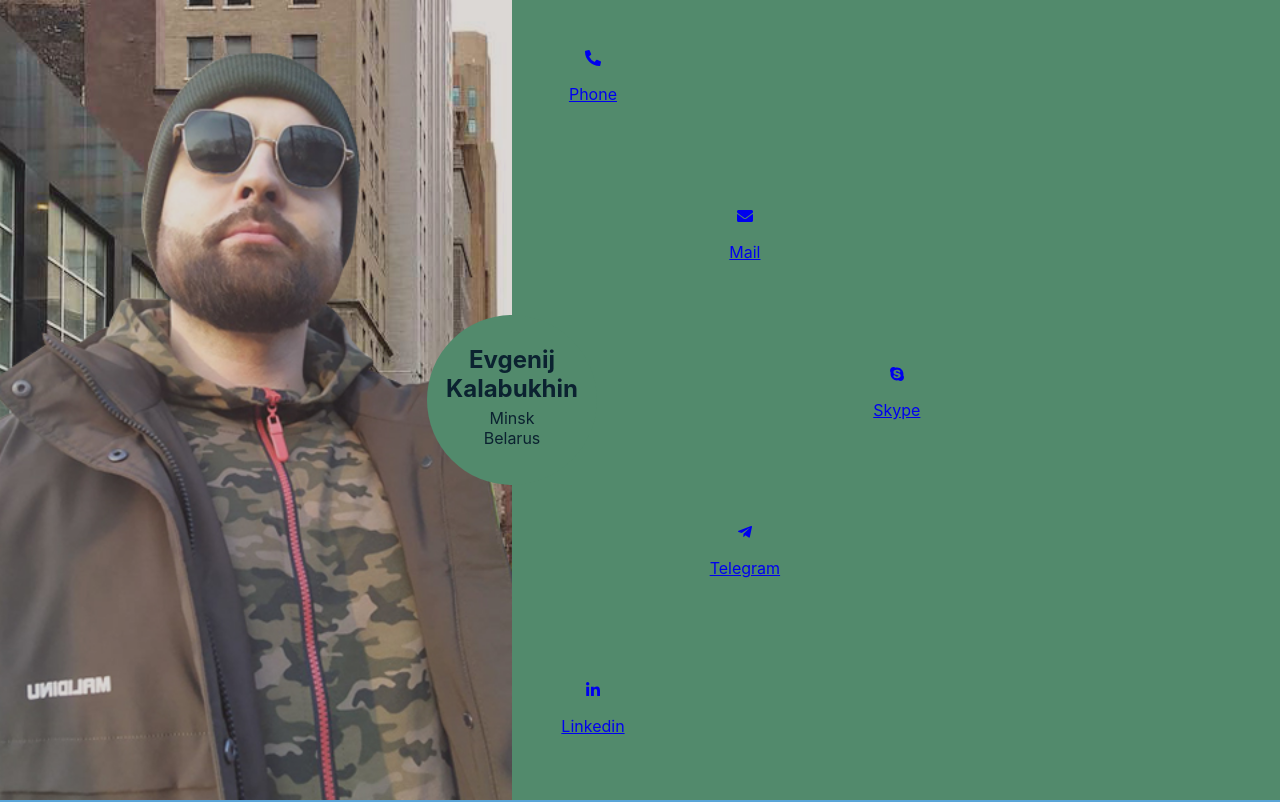
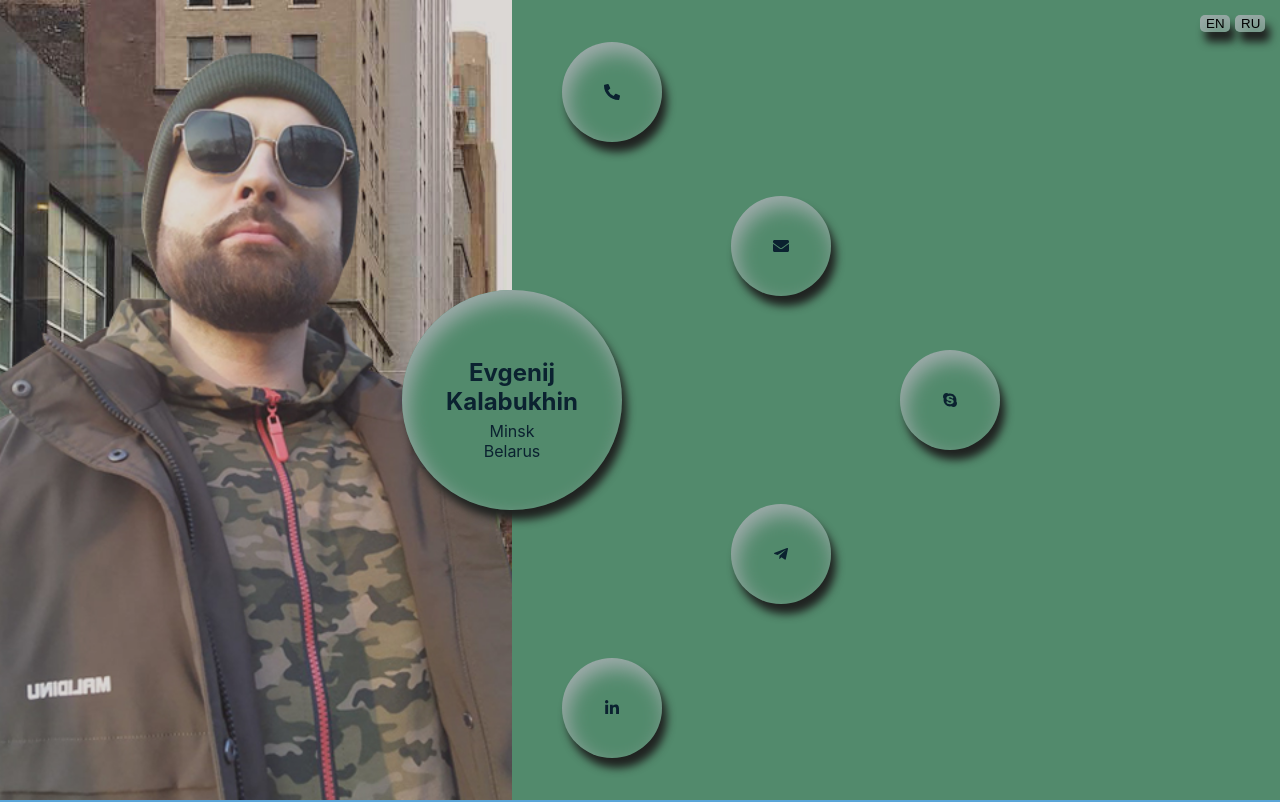
Before and after one commit to EK-machine/promo, a React (Create React App) app: page / in a window 1280 px wide. Shown: the top 802 px of the page. Built offline with nearby package versions, Linux system fonts and the light colour scheme.

Commit message:
made styling before img intersection logic

```diff
--- a/src/components/Preheader.jsx
+++ b/src/components/Preheader.jsx
@@ -21,16 +21,23 @@ function Preheader() {
   const isPreheaderVisible =
     intersection && intersection.intersectionRatio > 0.35;
 
-  const preheaderClasses = isPreheaderVisible
+  const preheaderOpacityClasses = isPreheaderVisible
     ? classNames(
         'preheader__opacity-container',
         'preheader__opacity-container_visible',
       )
     : classNames('preheader__opacity-container');
 
+  // const preheaderImgClasses = isPreheaderVisible
+  // ? classNames(
+  //     'preheader__opacity-container',
+  //     'preheader__opacity-container_visible',
+  //   )
+  // : classNames('preheader__opacity-container');
+
   return (
     <div ref={preheaderRef} className="preheader__container">
-      <div className={preheaderClasses}>
+      <div className={preheaderOpacityClasses}>
         <section className="preheader__img-container">
           <img
             className="preheader__img"
@@ -51,9 +58,8 @@ function Preheader() {
               Belarus
             </p>
           </div>
-          <div className="preheader__contacts-container_left">
+          <div className="preheader__contacts-container_buttons">
             <div className="preheader__contact-item">
-              <div className="preheader__contact-phone">
               <a className="preheader__contact-link" href="#">
                 <FontAwesomeIcon
                   className="preheader__contact-link_icon"
@@ -62,12 +68,10 @@ function Preheader() {
                 <p className="preheader__contact-link_text">Phone</p>
               </a>
             </div>
-            </div>
             <div className="preheader__contact-item" />
             <div className="preheader__contact-item" />
             <div className="preheader__contact-item" />
             <div className="preheader__contact-item">
-              <div className="preheader__contact-mail">
               <a className="preheader__contact-link" href="#">
                 <FontAwesomeIcon
                   className="preheader__contact-link_icon"
@@ -76,12 +80,10 @@ function Preheader() {
                 <p className="preheader__contact-link_text">Mail</p>
               </a>
             </div>
-            </div>
             <div className="preheader__contact-item" />
             <div className="preheader__contact-item" />
             <div className="preheader__contact-item" />
             <div className="preheader__contact-item">
-              <div className="preheader__contact-skype">
               <a className="preheader__contact-link" href="#">
                 <FontAwesomeIcon
                   className="preheader__contact-link_icon"
@@ -90,10 +92,8 @@ function Preheader() {
                 <p className="preheader__contact-link_text">Skype</p>
               </a>
             </div>
-            </div>
             <div className="preheader__contact-item" />
             <div className="preheader__contact-item">
-              <div className="preheader__contact-telegram">
               <a className="preheader__contact-link" href="#">
                 <FontAwesomeIcon
                   className="preheader__contact-link_icon"
@@ -102,10 +102,8 @@ function Preheader() {
                 <p className="preheader__contact-link_text">Telegram</p>
               </a>
             </div>
-            </div>
             <div className="preheader__contact-item" />
             <div className="preheader__contact-item">
-              <div className="preheader__contact-linkedin">
               <a className="preheader__contact-link" href="#">
                 <FontAwesomeIcon
                   className="preheader__contact-link_icon"
@@ -114,82 +112,18 @@ function Preheader() {
                 <p className="preheader__contact-link_text">Linkedin</p>
               </a>
             </div>
-            </div>
             <div className="preheader__contact-item" />
             <div className="preheader__contact-item" />
           </div>
-          <div className="preheader__contacts-container_right" />
-        </section>
-
-        {/* <section className="preheader__item preheader__img-container">
-          <img
-            className="preheader__avatar"
-            src="/images/avatar.jpg"
-            alt="EK face"
-          />
-        </section>
-        <section className="preheader__item preheader__bio-container">
-          <h1 className="preheader__name">Evgenij Kalabukhin</h1>
-          <p className="preheader__paragraph">Date of birth: 05.04.1987</p>
-          <p className="preheader__paragraph">Age: 33 </p>
-          <p className="preheader__paragraph">Marital status: married</p>
-          <p className="preheader__paragraph">Minsk, Belarus</p>
-        </section>
-        <section className="preheader__item preheader__contacts-container">
-          <div className="preheader__contact-item preheader__contact-phone">
-            <a className="preheader__contact-link" href="#">
-              <FontAwesomeIcon
-                className="preheader__contact-link_icon"
-                icon={faPhoneAlt}
-              />
-              <p className="preheader__contact-link_text">Phone</p>
-            </a>
-          </div>
-          <div className="preheader__contact-item preheader__contact-mail">
-            <a className="preheader__contact-link" href="#">
-              <FontAwesomeIcon
-                className="preheader__contact-link_icon"
-                icon={faEnvelope}
-              />
-              <p className="preheader__contact-link_text">Mail</p>
-            </a>
-          </div>
-          <div className="preheader__contact-item preheader__contact-skype">
-            <a className="preheader__contact-link" href="#">
-              <FontAwesomeIcon
-                className="preheader__contact-link_icon"
-                icon={faSkype}
-              />
-              <p className="preheader__contact-link_text">Skype</p>
-            </a>
-          </div>
-          <div className="preheader__contact-item preheader__contact-telegram">
-            <a className="preheader__contact-link" href="#">
-              <FontAwesomeIcon
-                className="preheader__contact-link_icon"
-                icon={faTelegramPlane}
-              />
-              <p className="preheader__contact-link_text">Telegram</p>
-            </a>
-          </div>
-          <div className="preheader__contact-item preheader__contact-linkedin">
-            <a className="preheader__contact-link" href="#">
-              <FontAwesomeIcon
-                className="preheader__contact-link_icon"
-                icon={faLinkedinIn}
-              />
-              <p className="preheader__contact-link_text">Linkedin</p>
-            </a>
-          </div>
-        </section>
-        <div className="preheader__item preheader__languages-container">
+          <div className="preheader__contacts-container_languages">
             <button type="button" className="preheader__language-btn">
               EN
             </button>
             <button type="button" className="preheader__language-btn">
               RU
             </button>
-        </div> */}
+          </div>
+        </section>
       </div>
     </div>
   );
--- a/src/components/preheader.css
+++ b/src/components/preheader.css
@@ -1,7 +1,7 @@
 .preheader__container {
   margin: 0;
   padding: 0;
-  background-color: #528a6c;
+  background-color: var(--preheader-backggound-color);
   color: var(--active-color);
   height: 100vh;
   top: 0px;
@@ -45,16 +45,16 @@
   flex-wrap: nowrap;
 }
 
-.preheader__contacts-container_left {
-  flex-basis: 60%;
+.preheader__contacts-container_buttons {
+  flex-basis: 70%;
   order: -1;
-  flex-grow: 6;
-  flex-shrink: 4;
+  flex-grow: 7;
+  flex-shrink: 3;
   display: grid;
   grid-template-columns: 1fr 1fr 1fr;
   grid-template-rows: 1fr 1fr 1fr 1fr 1fr;
   margin: 0;
-  padding: 5px;
+  padding: 15px;
 }
 
 .preheader__contact-item {
@@ -65,11 +65,76 @@
   align-items: center;
 }
 
-.preheader__contacts-container_right {
-  flex-basis: 40%;
+.preheader__contact-link {
+  min-height: 100px;
+  min-width: 100px;
+  border-radius: 50%;
+  display: flex;
+  flex-direction: column;
+  justify-content: center;
+  align-items: center;
+  cursor: pointer;
+  background-color: var(--preheader-backggound-color);
+  color: var(--active-color);
+  box-shadow: 5px 10px 8px #202321, 5px 10px 20px #a0acac inset;
+}
+
+.preheader__contact-link:hover {
+  min-height: 150px;
+  min-width: 150px;
+  box-shadow: 5px 10px 8px #202321, 5px 10px 20px #a0acac inset;
+  text-decoration: none;
+  color: var(--active-color);
+  font-size: 1.2rem;
+  background-color: var(--preheader-backggound-hover-color);
+}
+
+.preheader__contact-link:hover {
+  font-size: 1.4rem;
+}
+
+.preheader__contact-link_text {
+  display: none;
+  margin: 5px;
+}
+
+.preheader__contact-link:hover .preheader__contact-link_text {
+  display: block;
+}
+
+.preheader__contacts-container_languages {
+  flex-basis: 30%;
   order: 0;
-  flex-grow: 4;
-  flex-shrink: 6;
+  flex-grow: 3;
+  flex-shrink: 7;
+  display: flex;
+  flex-direction: row;
+  justify-content: flex-end;
+  align-items: flex-start;
+  padding: 15px;
+}
+
+.preheader__language-btn {
+  background-color: var(--preheader-backggound-color);
+  margin-right: 5px;
+  outline: none;
+  border: none;
+  width: 40px;
+  width: 30px;
+  border-radius: 5px;
+  text-align: center;
+  vertical-align: middle;
+  box-shadow: 5px 10px 8px #202321, 5px 10px 20px #a0acac inset;
+}
+
+.preheader__language-btn:last-child {
+  margin-right: 0px;
+}
+
+.preheader__language-btn:hover {
+  background-color: var(--preheader-backggound-hover-color);
+  cursor: pointer;
+  font-weight: bold;
 }
 
 .preheader__bio-container {
@@ -77,10 +142,15 @@
   background-color: #528a6c;
   top: 50%;
   transform: translate(-50%, -50%);
-  width: 150px;
-  height: 150px;
+  width: 200px;
+  height: 200px;
   padding: 10px;
   border-radius: 50%;
+  box-shadow: 5px 10px 8px #202321, 5px 10px 20px #a0acac inset;
+  display: flex;
+  flex-direction: column;
+  justify-content: center;
+  align-items: center;
 }
 
 .preheader__bio-name {
--- a/src/index.css
+++ b/src/index.css
@@ -10,6 +10,8 @@ body {
 }
 
 :root {
+  --preheader-backggound-color: #528a6c;
+  --preheader-backggound-hover-color: #5b9c79;
   --main-background-color: #91e5f6;
   --background-color: #5298c7;
   --background-hover-color: #386fa4;
```
Lines whose indentation alone changed are shown as unchanged.
